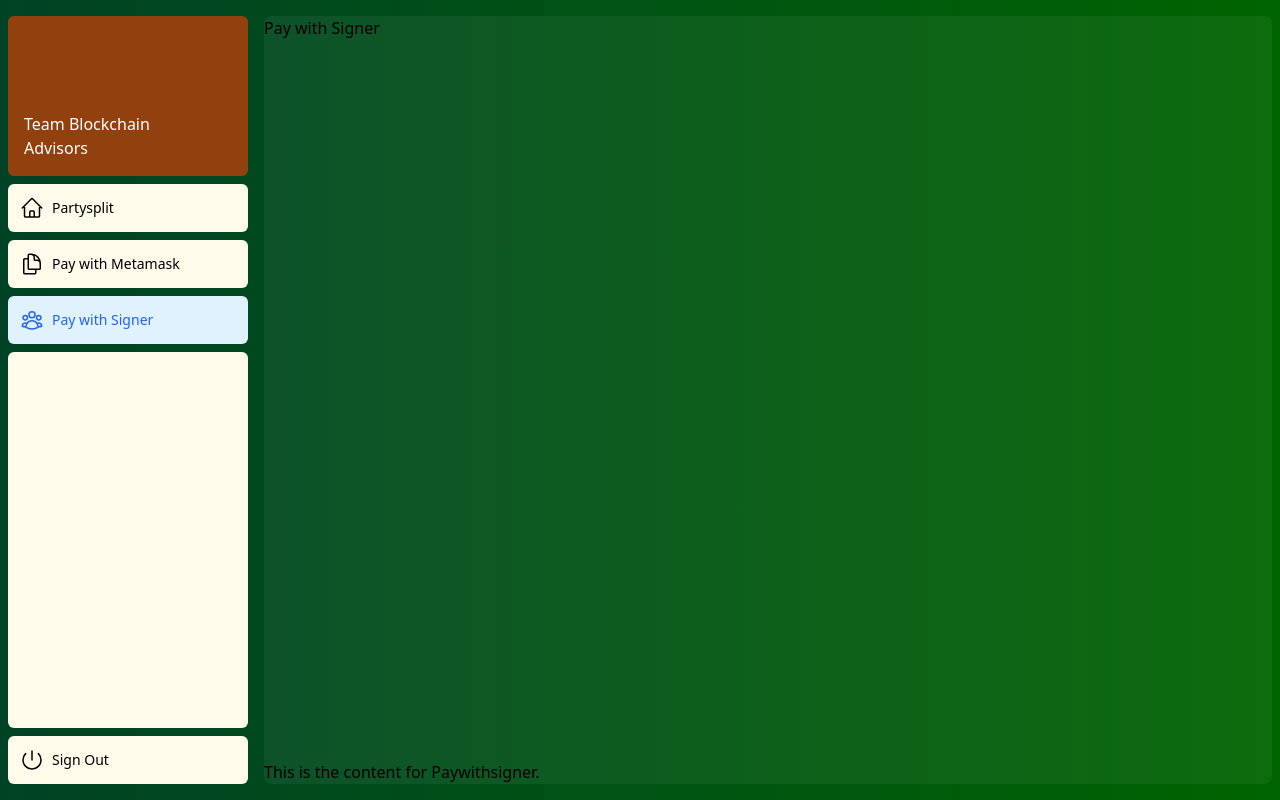
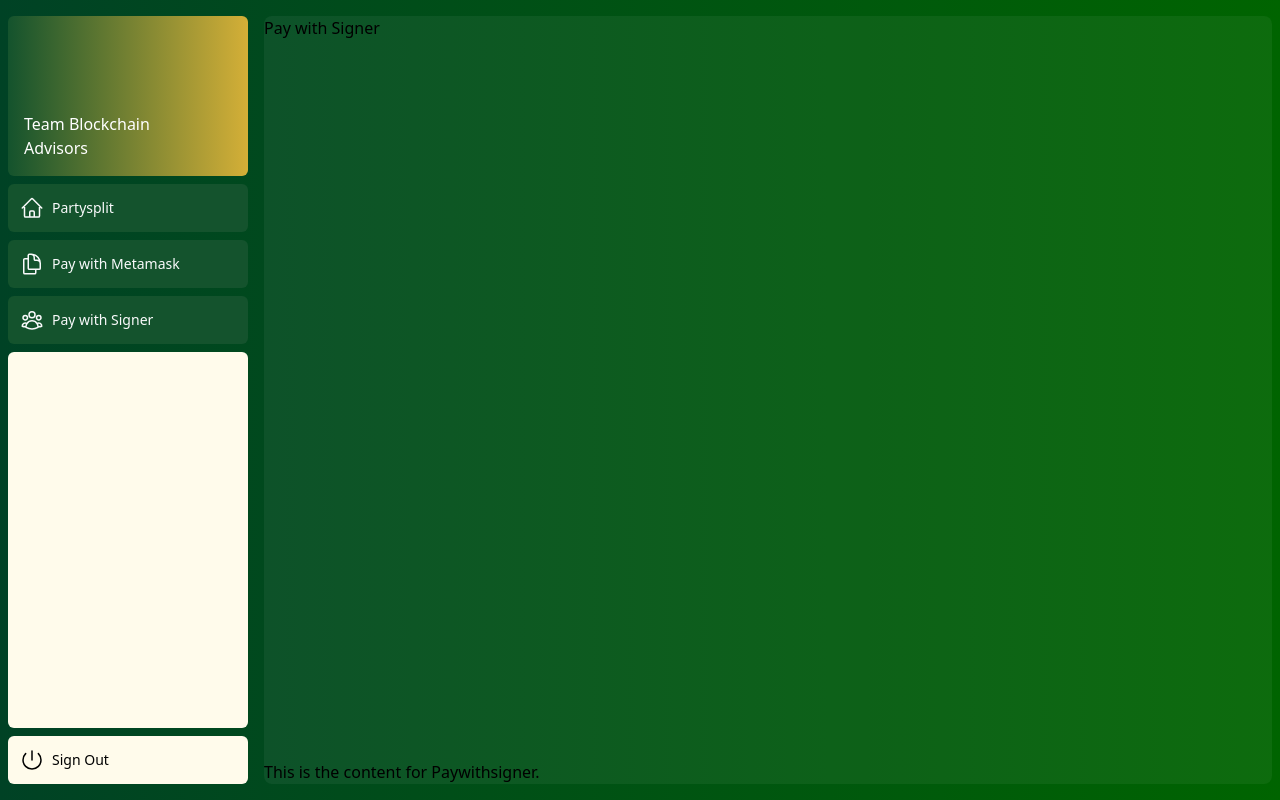
Before and after one commit to wstalmans1/dapp-dashboard, a React (Vite) app: page /paywithsigner in a window 1280 px wide. Built offline with nearby package versions, Linux system fonts and the light colour scheme.

Commit message:
new trials

```diff
--- a/src/components/sidenav.tsx
+++ b/src/components/sidenav.tsx
@@ -15,7 +15,7 @@ const SideNav: React.FC = () => {
   const location = useLocation();
   return (
     <div className="flex h-full flex-col px-3 py-4 md:px-2">
-      <Link className="mb-2 flex h-20 items-end justify-start rounded-md bg-amber-800 p-4 md:h-40" to="/">
+      <Link className="mb-2 flex h-20 items-end justify-start rounded-md bg-gradient-to-r from-green-900 to-rich-gold p-4 md:h-40" to="/">
         <div className="w-32 text-white md:w-40">Team Blockchain Advisors</div>
       </Link>
       <div className="flex grow flex-row justify-between space-x-2 md:flex-col md:space-x-0 md:space-y-2">
@@ -26,8 +26,8 @@ const SideNav: React.FC = () => {
               key={link.name}
               to={link.href}
               className={clsx(
-                'flex h-[48px] grow items-center justify-center gap-2 rounded-md bg-amber-50 p-3 text-sm font-medium hover:bg-sky-100 hover:text-blue-600 md:flex-none md:justify-start md:p-2 md:px-3',
-                { 'bg-sky-100 text-blue-600': location.pathname === link.href }
+                'flex h-[48px] grow items-center justify-center gap-2 rounded-md bg-green-900 text-gray-50 p-3 text-sm font-medium hover:bg-green-800 hover:text-gray-50 md:flex-none md:justify-start md:p-2 md:px-3',
+                { 'bg-green-800 text-gray-50': location.pathname === link.href }
               )}
             >
               <LinkIcon className="w-6" />
--- a/tailwind.config.js
+++ b/tailwind.config.js
@@ -10,6 +10,10 @@ export default {
         'british-racing-green': '#004225', // Adding British racing green color
         'lighterbritish-racing-green': '#006400', // Adding British racing green color
         'mustard-yellow': '#FFDB58', // Adding mustard yellow color
+        'rich-gold' : '#D4AF37', // Adding rich gold color
+        'deep-cream' : '#FFFDD0',
+        'turquoise' : '#30D5C8',
+        'magenta' : '#FF00FF',
       },
       backgroundImage: {
         'gradient-to-r': 'linear-gradient(to right, var(--tw-gradient-stops))',
```
